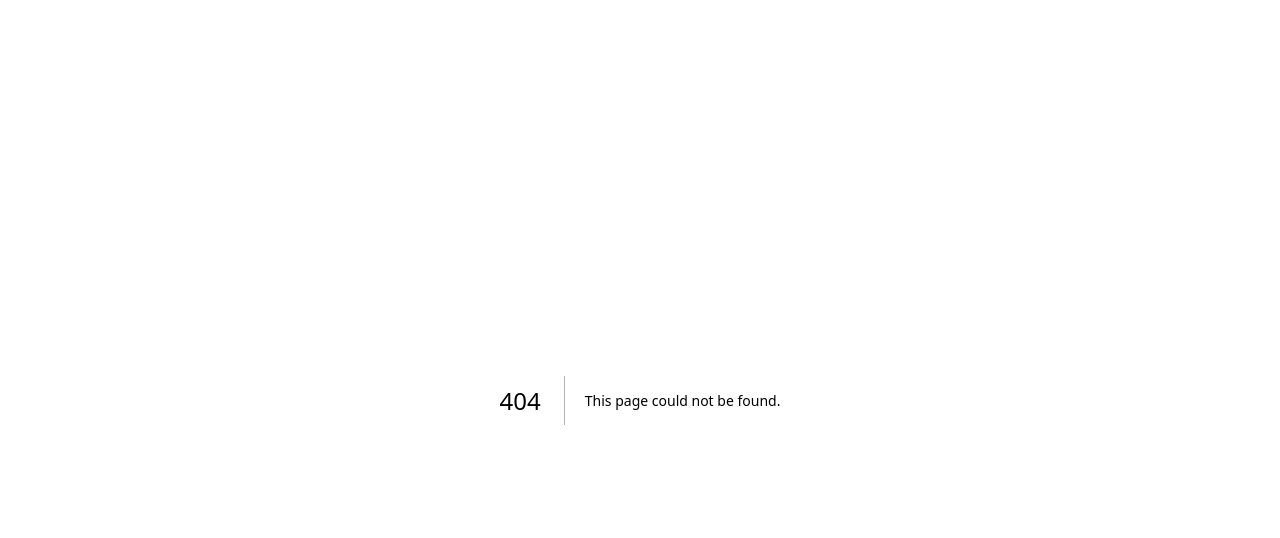
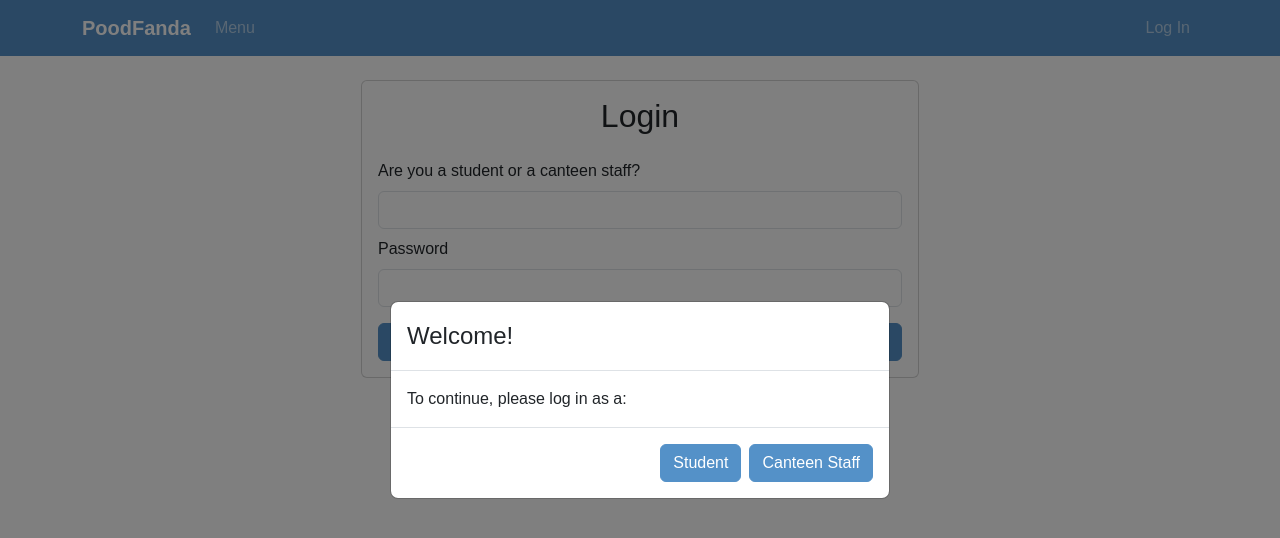
Before and after one commit to bg117/ordering-system, a Next.js app: page /login in a window 1280 px wide. Before the commit this address had no page. Shown: the top 538 px of the page. Built offline with nearby package versions, Linux system fonts and the light colour scheme; a web font is replaced by a local one.

Commit message:
Add login page

```diff
--- a/app/globals.scss
+++ b/app/globals.scss
@@ -1,13 +1,36 @@
 // required to get $orange variable
 @import "~bootstrap/scss/functions";
 @import "~bootstrap/scss/variables";
+@import "~bootstrap/scss/mixins";
+
+// create width responsive classes
+$sizes: (
+  25: 25%,
+  50: 50%,
+  75: 75%,
+  100: 100%
+);
+
+// Generate width classes for each breakpoint
+@each $breakpoint in map-keys($grid-breakpoints) {
+  @each $size, $length in $sizes {
+    @include media-breakpoint-up($breakpoint) {
+      .w-#{$breakpoint}-#{$size} {
+        width: $length !important;
+      }
+    }
+  }
+}
 
 $boo: #5491c8; // set the $primary variable
 
 // merge with existing $theme-colors map
-$theme-colors: map-merge($theme-colors, (
-  "boo": $boo
-));
+$theme-colors: map-merge(
+  $theme-colors,
+  (
+    "primary": $boo,
+  )
+);
 
 // set changes
 @import "~bootstrap/scss/bootstrap";
--- a/app/layout.tsx
+++ b/app/layout.tsx
@@ -10,7 +10,6 @@ const font = Afacad({
 
 export const metadata: Metadata = {
   title: "SRSTHS Online Ordering System",
-  description: "Made by Tristan Facundo",
 };
 
 export default function RootLayout({
--- /dev/null
+++ b/app/login/page.tsx
@@ -0,0 +1,83 @@
+"use client";
+
+import Page from "@/components/Page";
+import { useCallback, useEffect, useState } from "react";
+import { Form, Button, Card, Modal } from "react-bootstrap";
+
+export default function Login() {
+  const [showModal, setShowModal] = useState<boolean | undefined>(undefined);
+  const [isStudent, setIsStudent] = useState<boolean | undefined>(undefined);
+  const handleNotStudent = useCallback(() => {
+    setIsStudent(false);
+    setShowModal(false);
+  }, []);
+  const handleStudent = useCallback(() => {
+    setIsStudent(true);
+    setShowModal(false);
+  }, []);
+
+  useEffect(() => {
+    setShowModal(true);
+  }, []);
+
+  return (
+    <Page>
+      <Modal show={showModal} centered>
+        <Modal.Header>
+          <Modal.Title>Welcome!</Modal.Title>
+        </Modal.Header>
+        <Modal.Body>
+          <span>To continue, please log in as a:</span>
+        </Modal.Body>
+        <Modal.Footer>
+          <Button
+            variant="primary"
+            className="text-white"
+            onClick={handleStudent}
+          >
+            Student
+          </Button>
+          <Button
+            variant="primary"
+            className="text-white"
+            onClick={handleNotStudent}
+          >
+            Canteen Staff
+          </Button>
+        </Modal.Footer>
+      </Modal>
+      <div>
+        <Card className="w-lg-50 mx-auto">
+          <Card.Body>
+            <Form>
+              <h2 className="text-center mb-4">Login</h2>
+              <Form.Group controlId="formId" className="mb-2">
+                <Form.Label>
+                  {isStudent === undefined
+                    ? "Are you a student or a canteen staff?"
+                    : isStudent
+                    ? "Learner's Reference Number"
+                    : "Employee Number"}
+                </Form.Label>
+                <Form.Control type="text" required />
+              </Form.Group>
+
+              <Form.Group controlId="formPassword">
+                <Form.Label>Password</Form.Label>
+                <Form.Control type="password" required />
+              </Form.Group>
+
+              <Button
+                variant="primary"
+                type="submit"
+                className="w-100 mt-3 text-white"
+              >
+                Submit
+              </Button>
+            </Form>
+          </Card.Body>
+        </Card>
+      </div>
+    </Page>
+  );
+}
--- a/components/Header.tsx
+++ b/components/Header.tsx
@@ -6,12 +6,12 @@ import { useState } from "react";
 import { Navbar, Container, Nav, Badge } from "react-bootstrap";
 
 export default function Header() {
-  const [loggedIn, setLoggedIn] = useState(false);
+  const [loggedIn] = useState(false);
 
   return (
-    <Navbar expand="lg" className="bg-boo">
-      <Container className="text-white align-middle">
-        <Navbar.Brand href="#home">
+    <Navbar expand="lg" className="bg-primary navbar-dark">
+      <Container className="align-middle">
+        <Navbar.Brand href="/">
           <strong>PoodFanda</strong>
         </Navbar.Brand>
         <Navbar.Toggle aria-controls="basic-navbar-nav" />
```
